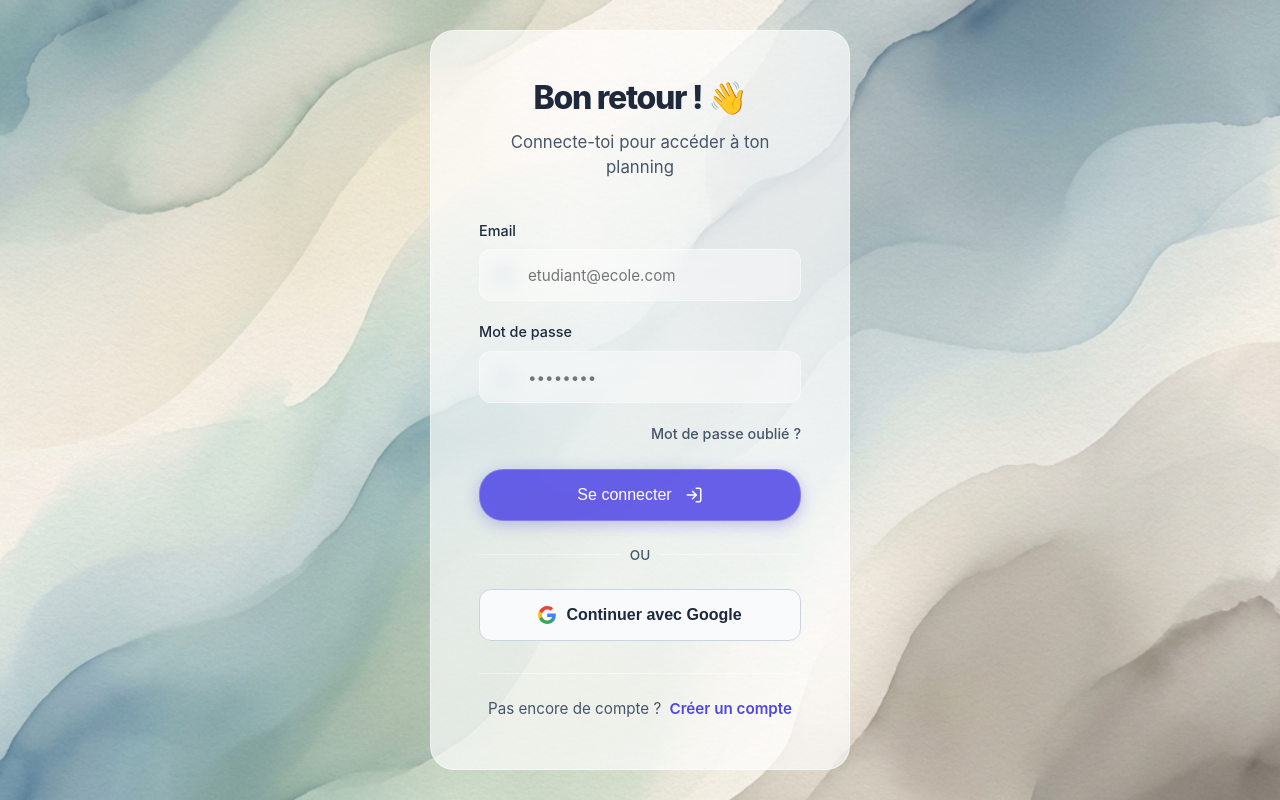
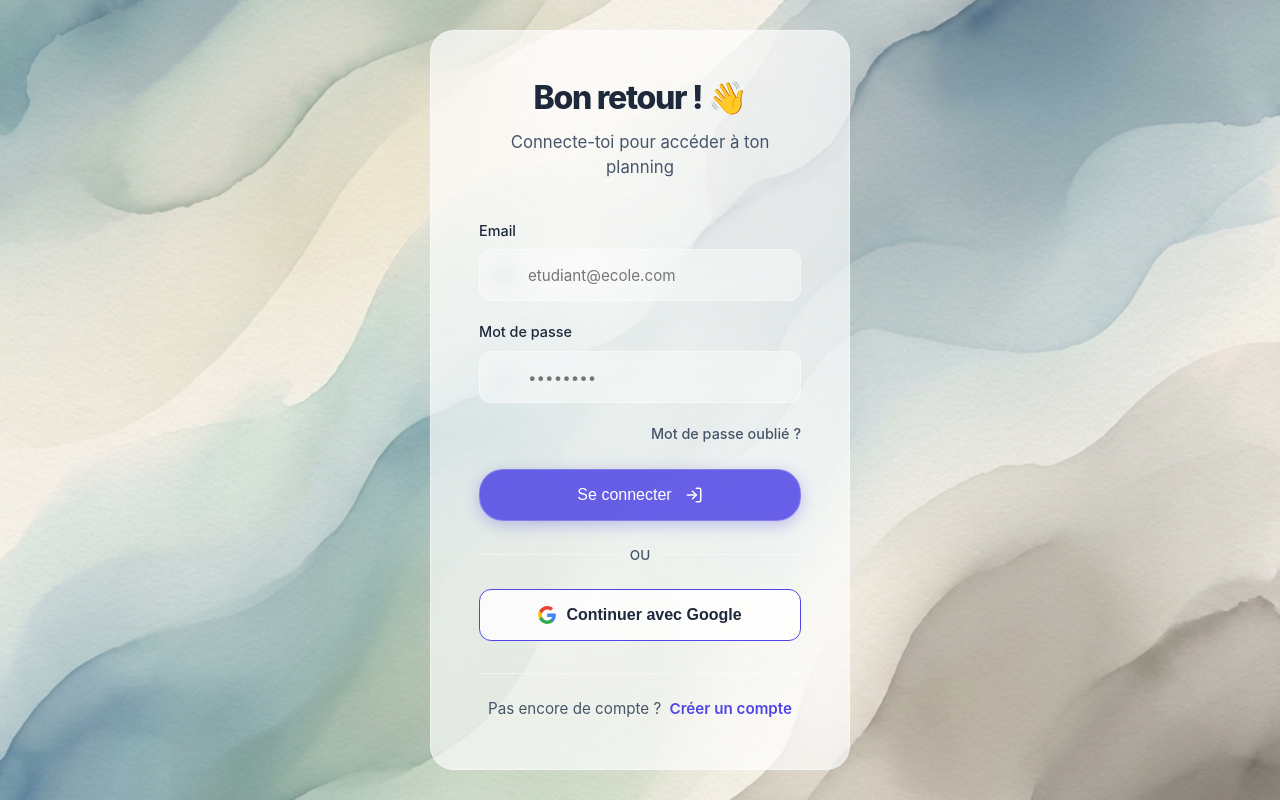
Before and after one commit to Moha2002e/Edunexo, a Vue app: page /login in a window 1280 px wide. In both pictures the pointer is over the button "Continuer avec Google". Built offline with nearby package versions, Linux system fonts and the light colour scheme; no server answers.

Commit message:
feat: add user authentication pages for login and registration with email/password and Google options

```diff
--- a/src/views/Login.vue
+++ b/src/views/Login.vue
@@ -335,7 +335,7 @@ const resetPassword = async () => {
 }
 
 .google-btn {
-    background: white;
+    background: var(--surface);
     color: var(--text-dark);
     border: 1px solid var(--border-color);
     font-weight: 600;
@@ -348,7 +348,7 @@ const resetPassword = async () => {
     border-radius: 12px; /* Consistency */
 }
 .google-btn:hover {
-    background: #F8FAFC;
-    border-color: #CBD5E1;
+    background: var(--surface-hover);
+    border-color: var(--primary);
 }
 </style>
--- a/src/views/Register.vue
+++ b/src/views/Register.vue
@@ -308,7 +308,7 @@ const registerWithGoogle = async () => {
 }
 
 .google-btn {
-    background: white;
+    background: var(--surface);
     color: var(--text-dark);
     border: 1px solid var(--border-color);
     font-weight: 600;
@@ -321,7 +321,7 @@ const registerWithGoogle = async () => {
     border-radius: 12px;
 }
 .google-btn:hover {
-    background: #F8FAFC;
-    border-color: #CBD5E1;
+    background: var(--surface-hover);
+    border-color: var(--primary);
 }
 </style>
```
